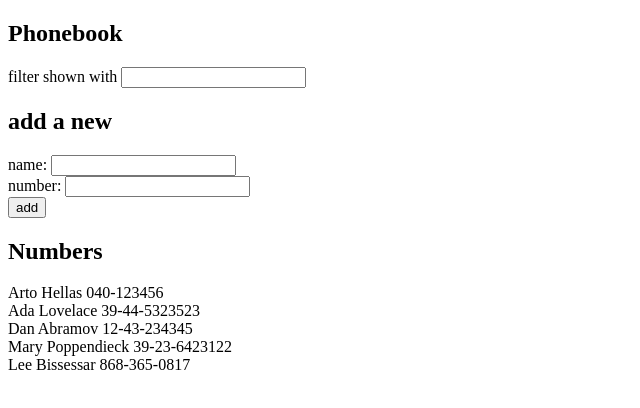
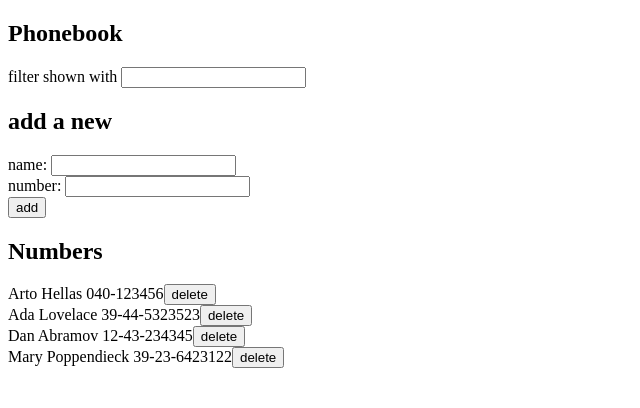
Before and after one commit to leebissessar5/full-stack-open, a React (Create React App) app in the folder part2/phonebook/: page / in a window 1280 px wide. Shown: the top 408 px of the page, without its empty margins (0-640 px from the left). Built offline with nearby package versions, Linux system fonts and the light colour scheme; data requests are answered from the project's data file.

Commit message:
complete ex2.14

```diff
--- a/part2/phonebook/db.json
+++ b/part2/phonebook/db.json
@@ -19,11 +19,6 @@
       "name": "Mary Poppendieck",
       "number": "39-23-6423122",
       "id": 4
-    },
-    {
-      "name": "Lee Bissessar",
-      "number": "868-365-0817",
-      "id": 5
     }
   ]
 }
--- a/part2/phonebook/src/App.js
+++ b/part2/phonebook/src/App.js
@@ -15,11 +15,18 @@ const PersonForm = (props) => (
   </form>
 )
 
-const Persons = ({persons}) => (
-  <>
-    {persons.map(person => <div key={person.id}>{person.name} {person.number}</div>)}
-  </>
-)
+const Persons = ({persons, deleteFcn}) => {
+  return (
+    <>
+      {persons.map(person =>
+      <div key={person.id}>
+        {person.name} {person.number}
+        <button onClick={() => deleteFcn(person.id, person.name)}> delete</button>
+        </div>
+        )}
+    </>
+  )
+}
 
 const App = () => {
   const [persons, setPersons] = useState([])
@@ -54,6 +61,14 @@ const App = () => {
       })
     }
   }
+  const deletePerson = (id, name) => {
+    if (window.confirm(`Delete ${name} ?`)) {
+      personService.remove(id)
+      .then(() => {
+        setPersons(persons.filter(person => person.id !== id));
+      });
+    }
+  }
   const handleNameChange = (event) => setNewName(event.target.value)
   const handleNumberChange = (event) => setNewNumber(event.target.value)
   const handleFilterChange = (event) => setNameFilter(event.target.value)
@@ -80,7 +95,7 @@ const App = () => {
 
       <h2>Numbers</h2>
 
-      <Persons persons={filteredList} />
+      <Persons persons={filteredList} deleteFcn={deletePerson}/>
     </div>
   )
 }
--- a/part2/phonebook/src/services/person.js
+++ b/part2/phonebook/src/services/person.js
@@ -11,6 +11,8 @@ const create = newObject => {
     return request.then(response => response.data)
 }
 
-const personService = { getAll, create }
+const remove = (idToRemove) => axios.delete(`${baseUrl}/${idToRemove}`)
+
+const personService = { getAll, create, remove }
 
 export default personService
```
